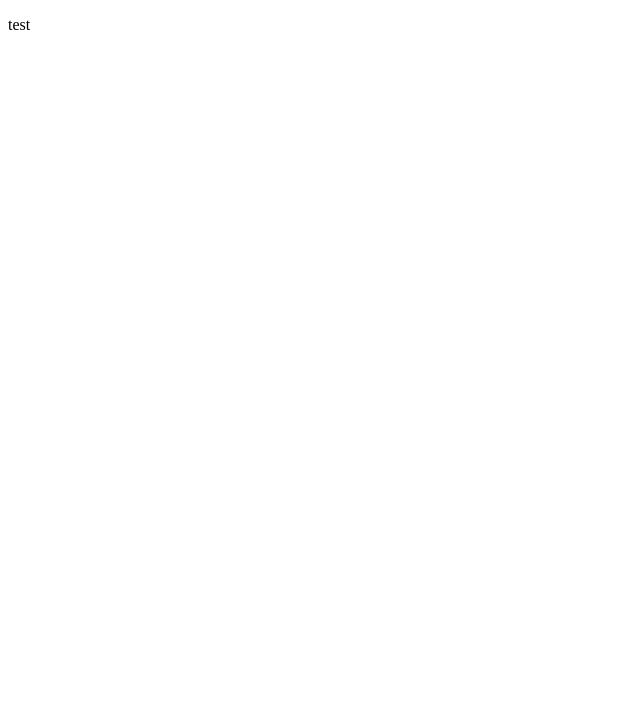
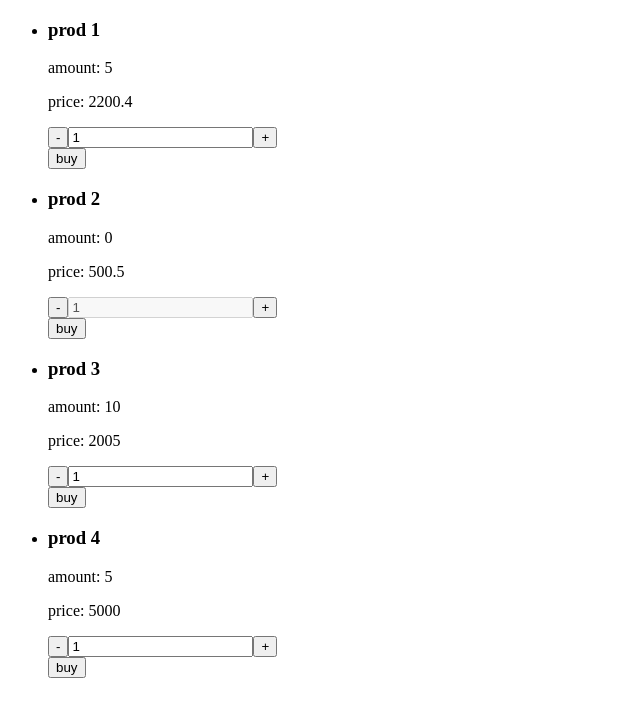
Before and after one commit to ZaXaR/store-test, an Angular app: page / in a window 1280 px wide. Shown: the top 716 px of the page, without its empty margins (0-640 px from the left). Built offline with nearby package versions, Linux system fonts and the light colour scheme.

Commit message:
- api service for connect to back - api service stub - prod items from stub

```diff
--- a/src/app/app.module.ts
+++ b/src/app/app.module.ts
@@ -3,6 +3,7 @@ import { NgModule } from '@angular/core';
 import { AppComponent } from './app.component';
 import { AppRoutingModule } from './app-routing.module';
 import { PagesModule } from './pages/pages.module';
+import { CoreModule } from './core/core.module';
 
 @NgModule({
   declarations: [
@@ -10,6 +11,7 @@ import { PagesModule } from './pages/pages.module';
   ],
   imports: [
     BrowserModule,
+    CoreModule,
     AppRoutingModule,
     PagesModule
   ],
--- a/src/app/constant/stub-constants.ts
+++ b/src/app/constant/stub-constants.ts
@@ -3,26 +3,26 @@ export const StubConstants = {
     {
       id: 1,
       name: 'prod 1',
-      price: '2000',
+      price: 2200.4,
       amount: 5,
     },
     {
       id: 2,
       name: 'prod 2',
-      price: '5000',
-      amount: 2,
+      price: 500.5,
+      amount: 0,
     },
     {
       id: 3,
       name: 'prod 3',
-      price: '2005',
-      amount: 5,
+      price: 2005,
+      amount: 10,
     },
     {
       id: 4,
       name: 'prod 4',
-      price: '5000',
-      amount: 0,
+      price: 5000,
+      amount: 5,
     }
   ]
 };
--- /dev/null
+++ b/src/app/core/services/api/api-stub.service.ts
@@ -0,0 +1,29 @@
+import { Injectable } from '@angular/core';
+import {ApiServiceInterface, ProductItemResponce, ProductItems} from './api-service.interface';
+import { Observable, of } from 'rxjs';
+import { environment } from '../../../../environments/environment';
+import { delay, dematerialize, materialize } from 'rxjs/operators';
+import { StubConstants } from '../../../constant/stub-constants';
+
+@Injectable({
+  providedIn: 'root'
+})
+export class ApiStubService implements  ApiServiceInterface {
+
+  delayedResponse<T>(res: Observable<T>): Observable<T> {
+    return res.pipe(
+      materialize(),
+      delay(environment.stub.responseDelay),
+      dematerialize()
+    );
+  }
+
+  getProductItem(): Observable<ProductItemResponce> {
+    return this.delayedResponse(of({
+      items: StubConstants.items as ProductItems[],
+    })
+    );
+  }
+
+  constructor() { }
+}
--- a/src/app/pages/home/home.component.html
+++ b/src/app/pages/home/home.component.html
@@ -1 +1,33 @@
-<p>test</p>
+<div class="product-table" *ngIf="productItems$">
+  <ul *ngFor="let item of productItems$.value">
+    <li class="item">
+      <h3 class="h4">{{ item.name }}</h3>
+      <span>amount: {{ item.amount }}</span>
+      <p>price: {{ item.price }}</p>
+      <div class="input-amount">
+        <input
+          type="button"
+          value="-"
+          (click)="minusItem(item.id)"
+        >
+        <input
+          #amount
+          type="number"
+          [disabled]="item.amount === 0"
+          [defaultValue]="1"
+          (change)="checkAmountItem(item.id)"
+        >
+        <input
+          type="button"
+          value="+"
+          (click)="plusItem(item.id)"
+        >
+      </div>
+      <input
+        type="button"
+        (click)="buyItem(item.id, amount.value)"
+        value="buy"
+      >
+    </li>
+  </ul>
+</div>
--- a/src/app/pages/home/home.component.ts
+++ b/src/app/pages/home/home.component.ts
@@ -1,15 +1,47 @@
-import { Component, OnInit } from '@angular/core';
+import {ChangeDetectorRef, Component, OnInit} from '@angular/core';
+import { ApiStubService } from '../../core/services/api/api-stub.service';
+import { BehaviorSubject } from 'rxjs';
+import {ProductItemResponce, ProductItems} from '../../core/services/api/api-service.interface';
+import { filter } from 'rxjs/operators';
 
 @Component({
   selector: 'app-home',
   templateUrl: './home.component.html',
   styleUrls: ['./home.component.css']
 })
+
+
 export class HomeComponent implements OnInit {
+  productItems$: BehaviorSubject<ProductItems[]> = new BehaviorSubject(null);
 
-  constructor() { }
+
+  constructor(
+    private apiService: ApiStubService,
+    private cd: ChangeDetectorRef
+  ) {
+  }
 
   ngOnInit() {
+    this.apiService.getProductItem().pipe(
+      filter(data => data !== undefined),
+      filter(data => data !== null),
+  ).subscribe((data:ProductItemResponce) => {
+      this.productItems$.next(data.items);
+    });
   }
 
+  minusItem(id: number) {
+
+  }
+
+  plusItem(id: number) {
+
+  }
+
+  checkAmountItem(id: number) {
+  }
+
+  buyItem(id: number, amount: string) {
+    console.log(id, amount);
+  }
 }
--- a/src/app/pages/home/home.module.ts
+++ b/src/app/pages/home/home.module.ts
@@ -2,11 +2,13 @@ import { NgModule } from '@angular/core';
 import { HomeRoutingModule } from './home-routing.module';
 import { HomeComponent } from './home.component';
 import { CommonModule } from '@angular/common';
+import { SharedComponentModule } from '../../shared-module/shared-component.module';
 
 @NgModule({
   declarations: [HomeComponent],
   imports: [
     CommonModule,
+    SharedComponentModule,
     HomeRoutingModule
   ]
 })
--- a/src/app/pages/pages.module.ts
+++ b/src/app/pages/pages.module.ts
@@ -1,12 +1,14 @@
 import { NgModule } from '@angular/core';
 import { CommonModule } from '@angular/common';
-import {RouterModule} from '@angular/router';
-import {PagesComponent} from './pages.component';
+import { RouterModule } from '@angular/router';
+import { PagesComponent } from './pages.component';
+import { CoreModule } from '../core/core.module';
 
 @NgModule({
   declarations: [PagesComponent],
   imports: [
     CommonModule,
+    CoreModule,
     RouterModule
   ],
   exports: [PagesComponent]
--- a/src/app/shared-module/shared-module.module.ts
+++ b/src/app/shared-module/shared-component.module.ts
@@ -8,4 +8,4 @@ import { ProductItemComponent } from './components/product-item/product-item.com
     CommonModule
   ]
 })
-export class SharedModuleModule { }
+export class SharedComponentModule { }
--- a/src/environments/environment.ts
+++ b/src/environments/environment.ts
@@ -3,7 +3,10 @@
 // The list of file replacements can be found in `angular.json`.
 
 export const environment = {
-  production: false
+  production: false,
+  stub: {
+    responseDelay: 2000
+  }
 };
 
 /*
```
Also changed, not shown: src/app/core/core.module.ts (added, +14 -0 lines), src/app/core/services/api/api-service.interface.ts (added, +16 -0 lines), 1 other file (tests, documents, lock files or other folders).
